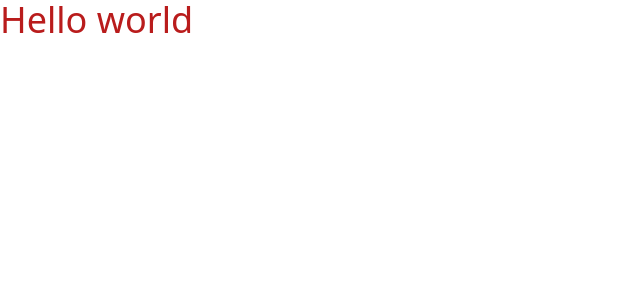
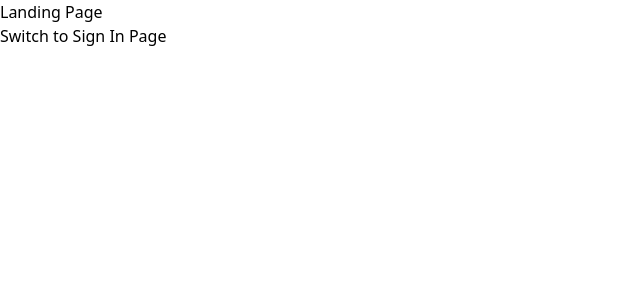
Before and after one commit to muratcankargi/marmara-kodlama, a React (Create React App) app in the folder marmaraFrontend/frontend/: page / in a window 1280 px wide. Shown: the top 300 px of the page, without its empty margins (0-640 px from the left). Built offline with nearby package versions, Linux system fonts and the light colour scheme.

Commit message:
set up horizontal scroll

```diff
--- a/marmaraFrontend/frontend/src/App.jsx
+++ /dev/null
@@ -1,9 +0,0 @@
-function App() {
-  return (
-    <div>
-      <h1 className=" text-red-700 text-4xl flex">Hello world</h1>
-    </div>
-  );
-}
-
-export default App;
--- /dev/null
+++ b/marmaraFrontend/frontend/src/components/App.jsx
@@ -0,0 +1,13 @@
+import HorizontalScrollContainer from "./HorizontalScrollContainer";
+
+function App() {
+  return (
+    <div>
+      <div className="overflow-x-hidden">
+        <HorizontalScrollContainer></HorizontalScrollContainer>
+      </div>
+    </div>
+  );
+}
+
+export default App;
--- /dev/null
+++ b/marmaraFrontend/frontend/src/components/CreateProfilePage.jsx
@@ -0,0 +1,19 @@
+import React from "react";
+import SwitchPageButton from "./SwitchPageButton";
+
+function CreateProfilePage(props) {
+  const { switchPage, switchStyles } = props;
+
+  return (
+    <div className="w-screen h-screen">
+      <h1>Create Profile Page</h1>
+      <SwitchPageButton
+        switchTo={switchStyles.switchToCreateProfilePage}
+        switchPage={switchPage}
+        buttonText={"Complete profile"}
+      />
+    </div>
+  );
+}
+
+export default CreateProfilePage;
--- /dev/null
+++ b/marmaraFrontend/frontend/src/components/HorizontalScrollContainer.jsx
@@ -0,0 +1,35 @@
+import React, { useState } from "react";
+import LandingPage from "./LandingPage";
+import SignInPage from "./SignInPage";
+import CreateProfilePage from "./CreateProfilePage";
+
+// Bu component sadece scroll üzerine çalışıyor style lar ayrı yarattığım page ler üzerinde verilecek
+function HorizontalScrollContainer() {
+  const [switchTo, setSwitchTo] = useState({});
+
+  // Bu fonksiyonu SwitchPageButton componentinden çağıracağımız için ihtiyacımız olan bütün pagelere gönderiyoruz.
+  const switchPage = (style) => {
+    setSwitchTo(style);
+  };
+
+  // Bu variable lardan hangisini uygularsak style olarak, o sayfaya gidiyoruz.
+  const styles = {
+    switchToLandingPage: { transform: "translateX(0%)" },
+    switchToSignInPage: { transform: "translateX(-100vw)" },
+    switchToCreateProfilePage: { transform: "translateX(-200vw)" },
+  };
+
+  // Width'imiz 300vw, 3 tane 100vw lik sayfamız var.
+  return (
+    <div
+      className="w-[300vw] h-screen flex transition-all ease-in-out duration-150"
+      style={switchTo}
+    >
+      <LandingPage switchPage={switchPage} switchStyles={styles} />
+      <SignInPage switchPage={switchPage} switchStyles={styles} />
+      <CreateProfilePage switchPage={switchPage} switchStyles={styles} />
+    </div>
+  );
+}
+
+export default HorizontalScrollContainer;
--- /dev/null
+++ b/marmaraFrontend/frontend/src/components/LandingPage.jsx
@@ -0,0 +1,20 @@
+import React from "react";
+import SwitchPageButton from "./SwitchPageButton";
+
+function LandingPage(props) {
+  const { switchPage, switchStyles } = props;
+
+  // w-screen ve h-screen silinmemeli
+  return (
+    <div className="w-screen h-screen">
+      <h1>Landing Page</h1>
+      <SwitchPageButton
+        switchTo={switchStyles.switchToSignInPage}
+        switchPage={switchPage}
+        buttonText={"Switch to Sign In Page"}
+      />
+    </div>
+  );
+}
+
+export default LandingPage;
--- /dev/null
+++ b/marmaraFrontend/frontend/src/components/SignInPage.jsx
@@ -0,0 +1,19 @@
+import React from "react";
+import SwitchPageButton from "./SwitchPageButton";
+
+function SignInPage(props) {
+  const { switchPage, switchStyles } = props;
+
+  return (
+    <div className="w-screen h-screen">
+      <h1>Sign in page</h1>
+      <SwitchPageButton
+        switchTo={switchStyles.switchToCreateProfilePage}
+        switchPage={switchPage}
+        buttonText={"Switch to Create profile page"}
+      />
+    </div>
+  );
+}
+
+export default SignInPage;
--- /dev/null
+++ b/marmaraFrontend/frontend/src/components/SwitchPageButton.jsx
@@ -0,0 +1,17 @@
+import React from "react";
+
+function SwitchPageButton(props) {
+  const { switchTo, switchPage, buttonText } = props;
+
+  return (
+    <button
+      onClick={() => {
+        switchPage(switchTo);
+      }}
+    >
+      {buttonText}
+    </button>
+  );
+}
+
+export default SwitchPageButton;
```
Also changed, not shown: marmaraFrontend/frontend/src/index.jsx (+6 -6 lines).
